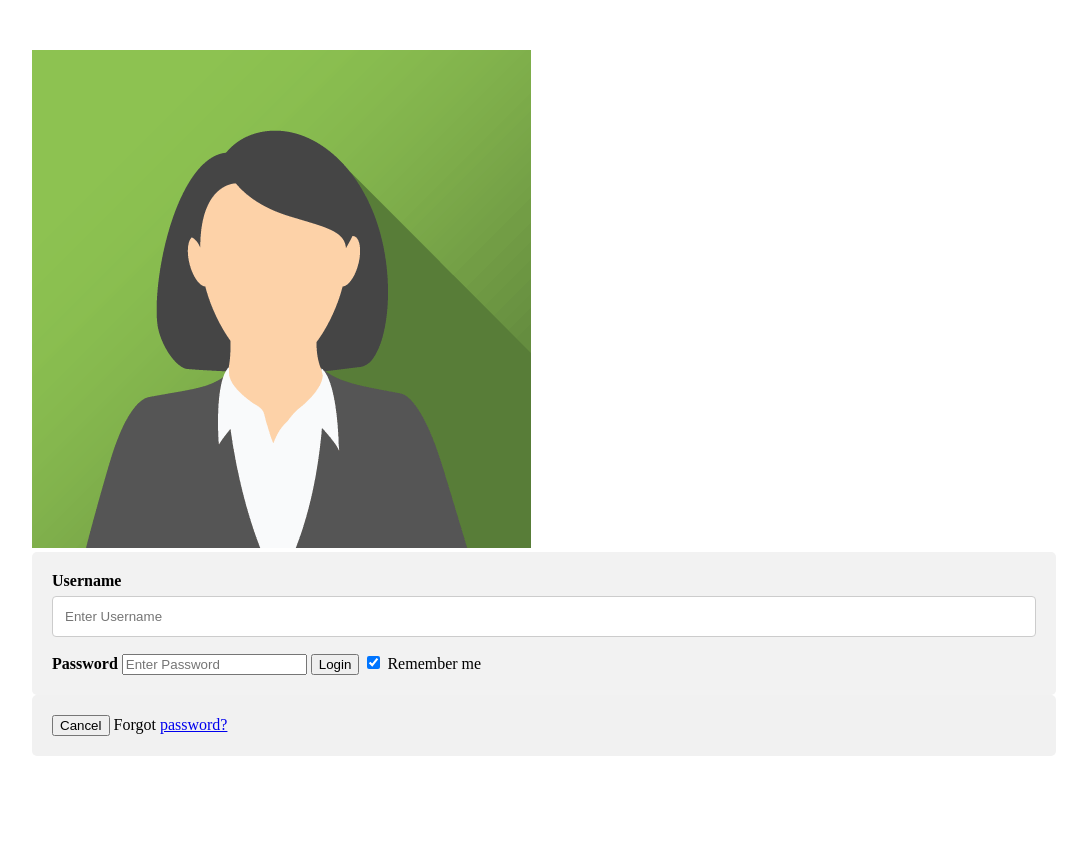
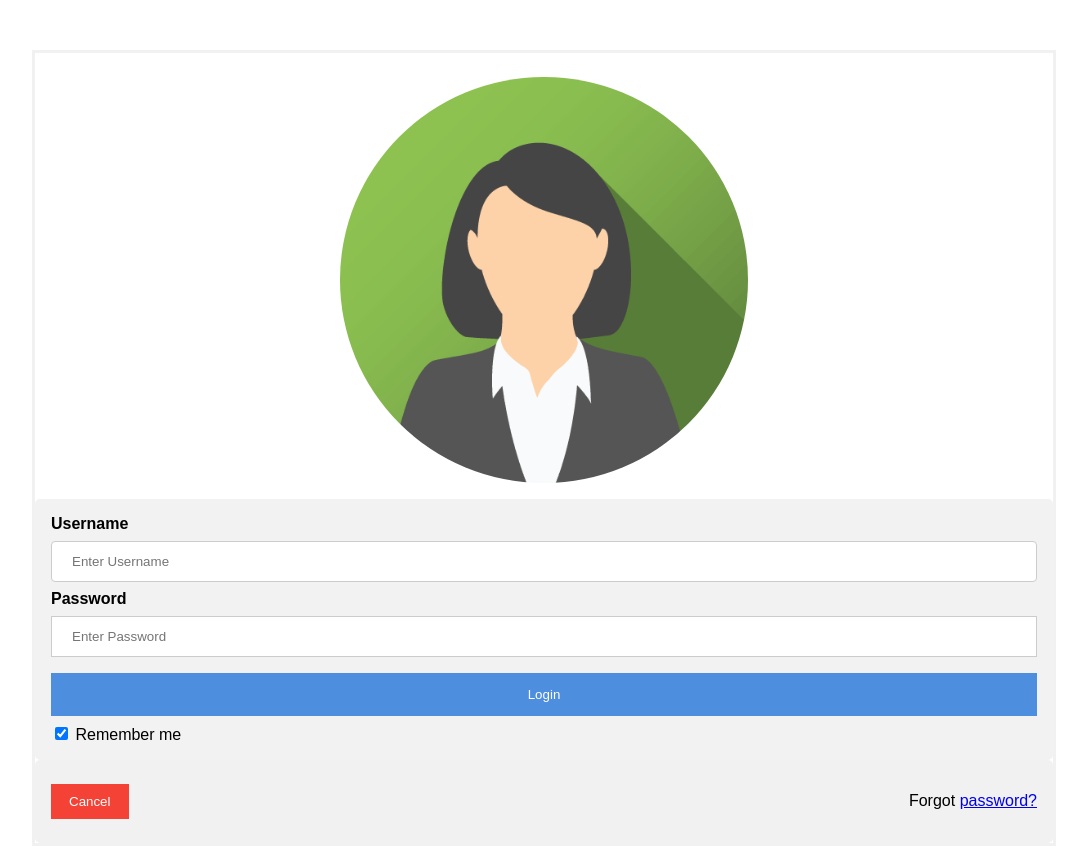
Before and after one commit to Daan7777/apotheeker-website, a PHP site: page /inlogscherm.php in a window 1280 px wide. Shown: the whole page, without its empty margins (96-1183 px from the left). Before the commit the page ends 756 px from the top, so only its background shows below. Run offline with PHP 8.4, Linux system fonts and the light colour scheme.

Commit message:
commonstyle naar mijn code

```diff
--- a/CSS/commonstyle.css
+++ b/CSS/commonstyle.css
@@ -45,7 +45,6 @@
       font-family: Arial, Helvetica, sans-serif;
       font-size: 18px;
       margin-top: 50px;
-    color: black;
   }
 
   .nav a{
@@ -103,19 +102,11 @@
 }
 
 .news {
-    font-s.ize: 16px;
-  }
-
-  .newslist {
-    margin-top: 20px;
-    padding: 5px;
-    border-style: solid;
-    font-size: 16px;
+  font-size: xx-large;
 }
 
 .nav2 {
   vertical-align: middle;
-    margin-top: 125px;
 }
 
 .openingstijden {
@@ -123,7 +114,7 @@
   font-size: 18px;
   border-style: solid;
   border-radius: 5px;
-    width: 250px;
+  width: 300px;
   margin-top: 100px;
 }
 
@@ -132,12 +123,14 @@
   font-size: 18px;
   border-style: solid;
   border-radius: 5px;
-    width: 450px;
-    margin-top: -65px;
+  width: 550px;
+  margin-top: -75px;
   margin-right: 100px;
   margin-left: 323px;
   text-align: top;
 }
+
+p.solid {border-style: solid;}
 
 .arrow {
   color: green;
@@ -176,3 +169,65 @@
   background-color: #f2f2f2;
   padding: 20px;
 }
+
+body {font-family: Arial, Helvetica, sans-serif;}
+form {border: 3px solid #f1f1f1;}
+
+input[type=text], input[type=password] {
+  width: 100%;
+  padding: 12px 20px;
+  margin: 8px 0;
+  display: inline-block;
+  border: 1px solid #ccc;
+  box-sizing: border-box;
+}
+
+button {
+  background-color: #4d8ede;
+  color: white;
+  padding: 14px 20px;
+  margin: 8px 0;
+  border: none;
+  cursor: pointer;
+  width: 100%;
+}
+
+button:hover {
+  opacity: 0.8;
+}
+
+.cancelbtn {
+  width: auto;
+  padding: 10px 18px;
+  background-color: #f44336;
+}
+
+.imgcontainer {
+  text-align: center;
+  margin: 24px 0 12px 0;
+}
+
+img.avatar {
+  width: 40%;
+  border-radius: 50%;
+}
+
+.container {
+  padding: 16px;
+}
+
+span.psw {
+  float: right;
+  padding-top: 16px;
+}
+
+/* Change styles for span and cancel button on extra small screens */
+@media screen and (max-width: 300px) {
+  span.psw {
+     display: block;
+     float: none;
+  }
+  .cancelbtn {
+     width: 100%;
+  }
+}
```
Lines whose indentation alone changed are shown as unchanged.
